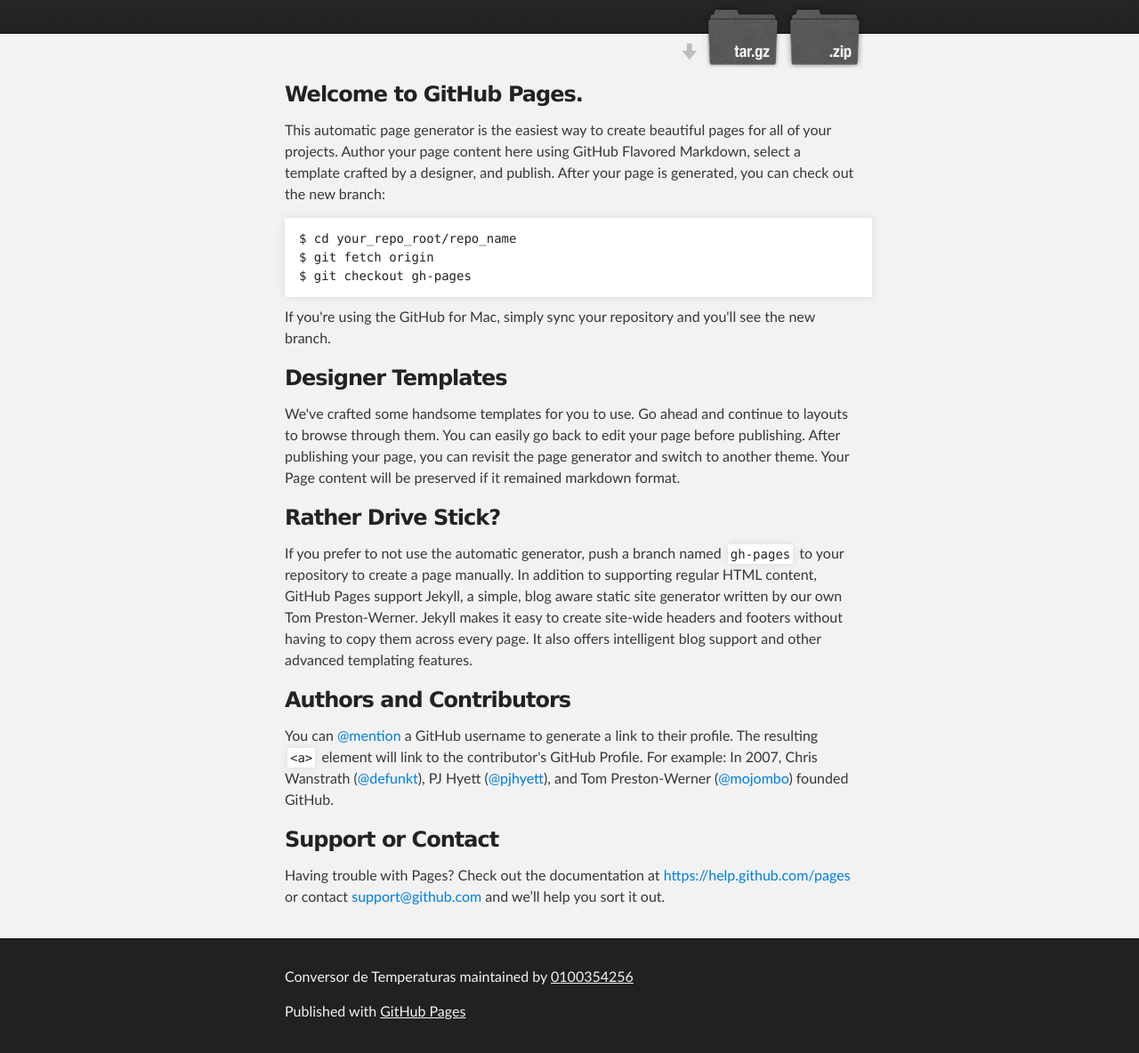
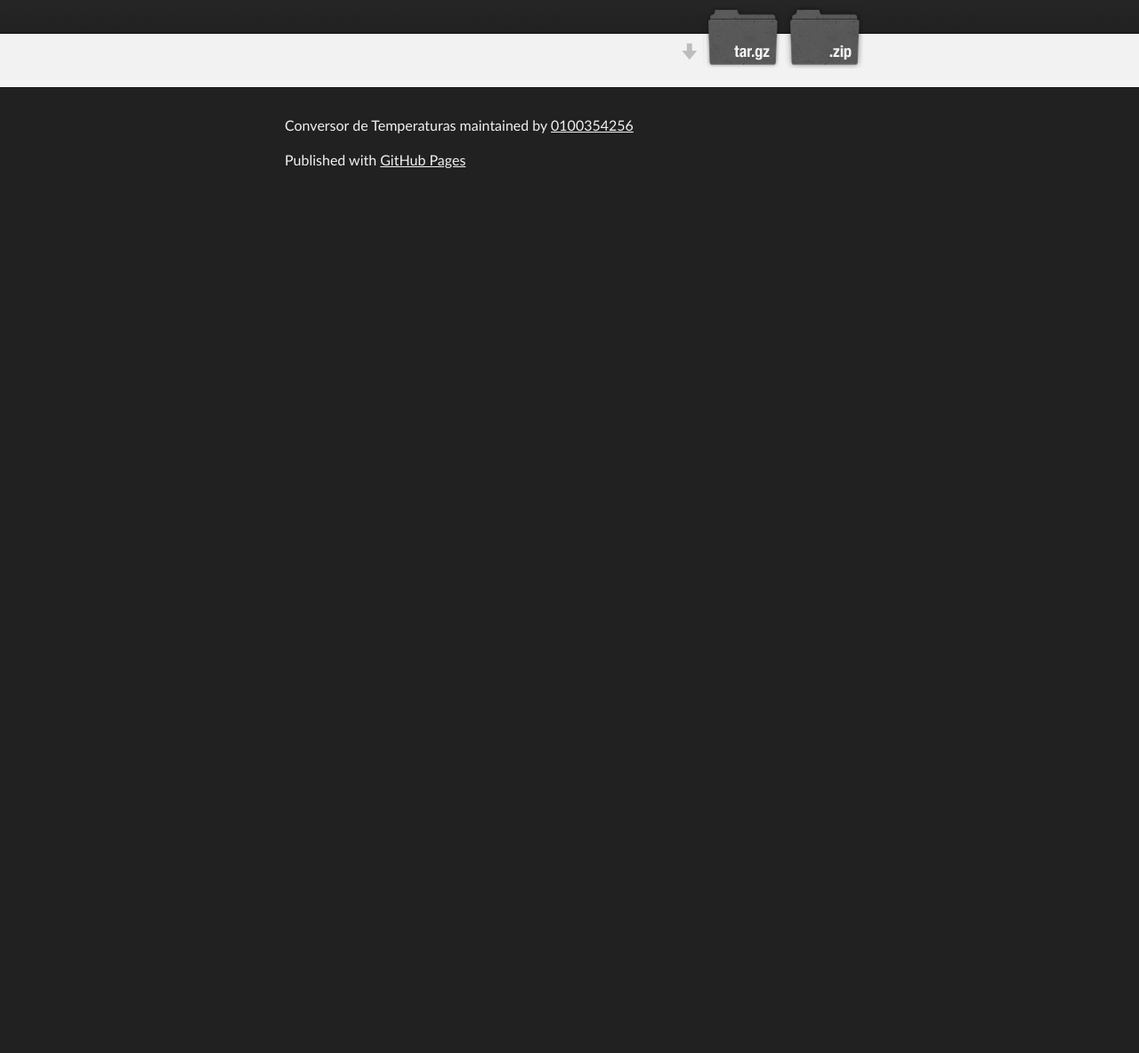
Before and after one commit to 0100354256/PracticaPL02, a plain HTML site: page index.html in a window 1280 px wide. Shown: the part 136-1320 px from the top of the page at 89% size. After the commit the page ends 800 px from the top, so only its background shows below. Drawn offline with Linux system fonts and the light colour scheme.

Commit message:
Commit inicial

```diff
--- a/index.html
+++ b/index.html
@@ -16,7 +16,7 @@
     <!-- HEADER -->
     <div id="header_wrap" class="outer">
         <header class="inner">
-          <a id="forkme_banner" href="https://github.com/0100354256/PracticaPL02">View on GitHub</a>
+          <a id="forkme_banner" href="https://github.com/0100354256/PracticaPL02">https://github.com/0100354256/PracticaPL02</a>
 
           <h1 id="project_title">Conversor de Temperaturas</h1>
           <h2 id="project_tagline"></h2>
@@ -31,37 +31,7 @@
     <!-- MAIN CONTENT -->
     <div id="main_content_wrap" class="outer">
       <section id="main_content" class="inner">
-        <h3>
-<a id="welcome-to-github-pages" class="anchor" href="#welcome-to-github-pages" aria-hidden="true"><span class="octicon octicon-link"></span></a>Welcome to GitHub Pages.</h3>
 
-<p>This automatic page generator is the easiest way to create beautiful pages for all of your projects. Author your page content here using GitHub Flavored Markdown, select a template crafted by a designer, and publish. After your page is generated, you can check out the new branch:</p>
-
-<pre><code>$ cd your_repo_root/repo_name
-$ git fetch origin
-$ git checkout gh-pages
-</code></pre>
-
-<p>If you're using the GitHub for Mac, simply sync your repository and you'll see the new branch.</p>
-
-<h3>
-<a id="designer-templates" class="anchor" href="#designer-templates" aria-hidden="true"><span class="octicon octicon-link"></span></a>Designer Templates</h3>
-
-<p>We've crafted some handsome templates for you to use. Go ahead and continue to layouts to browse through them. You can easily go back to edit your page before publishing. After publishing your page, you can revisit the page generator and switch to another theme. Your Page content will be preserved if it remained markdown format.</p>
-
-<h3>
-<a id="rather-drive-stick" class="anchor" href="#rather-drive-stick" aria-hidden="true"><span class="octicon octicon-link"></span></a>Rather Drive Stick?</h3>
-
-<p>If you prefer to not use the automatic generator, push a branch named <code>gh-pages</code> to your repository to create a page manually. In addition to supporting regular HTML content, GitHub Pages support Jekyll, a simple, blog aware static site generator written by our own Tom Preston-Werner. Jekyll makes it easy to create site-wide headers and footers without having to copy them across every page. It also offers intelligent blog support and other advanced templating features.</p>
-
-<h3>
-<a id="authors-and-contributors" class="anchor" href="#authors-and-contributors" aria-hidden="true"><span class="octicon octicon-link"></span></a>Authors and Contributors</h3>
-
-<p>You can <a href="https://github.com/blog/821" class="user-mention">@mention</a> a GitHub username to generate a link to their profile. The resulting <code>&lt;a&gt;</code> element will link to the contributor's GitHub Profile. For example: In 2007, Chris Wanstrath (<a href="https://github.com/defunkt" class="user-mention">@defunkt</a>), PJ Hyett (<a href="https://github.com/pjhyett" class="user-mention">@pjhyett</a>), and Tom Preston-Werner (<a href="https://github.com/mojombo" class="user-mention">@mojombo</a>) founded GitHub.</p>
-
-<h3>
-<a id="support-or-contact" class="anchor" href="#support-or-contact" aria-hidden="true"><span class="octicon octicon-link"></span></a>Support or Contact</h3>
-
-<p>Having trouble with Pages? Check out the documentation at <a href="https://help.github.com/pages">https://help.github.com/pages</a> or contact <a href="mailto:support@github.com">support@github.com</a> and we’ll help you sort it out.</p>
       </section>
     </div>
 
@@ -73,7 +43,5 @@
       </footer>
     </div>
 
-
-
   </body>
 </html>
```
Also changed, not shown: LICENSE.txt (added), README.md (added), 1 other file.
